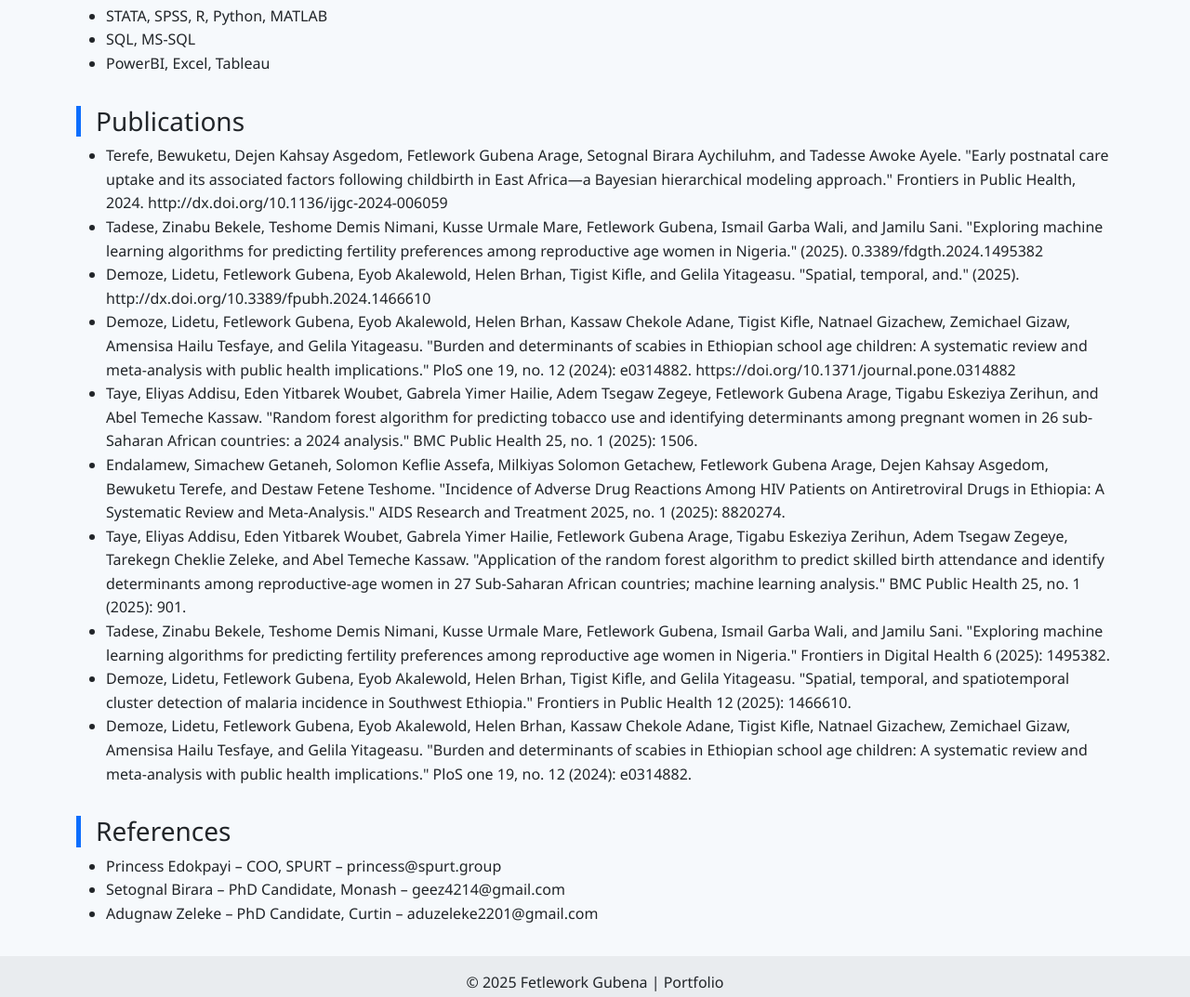
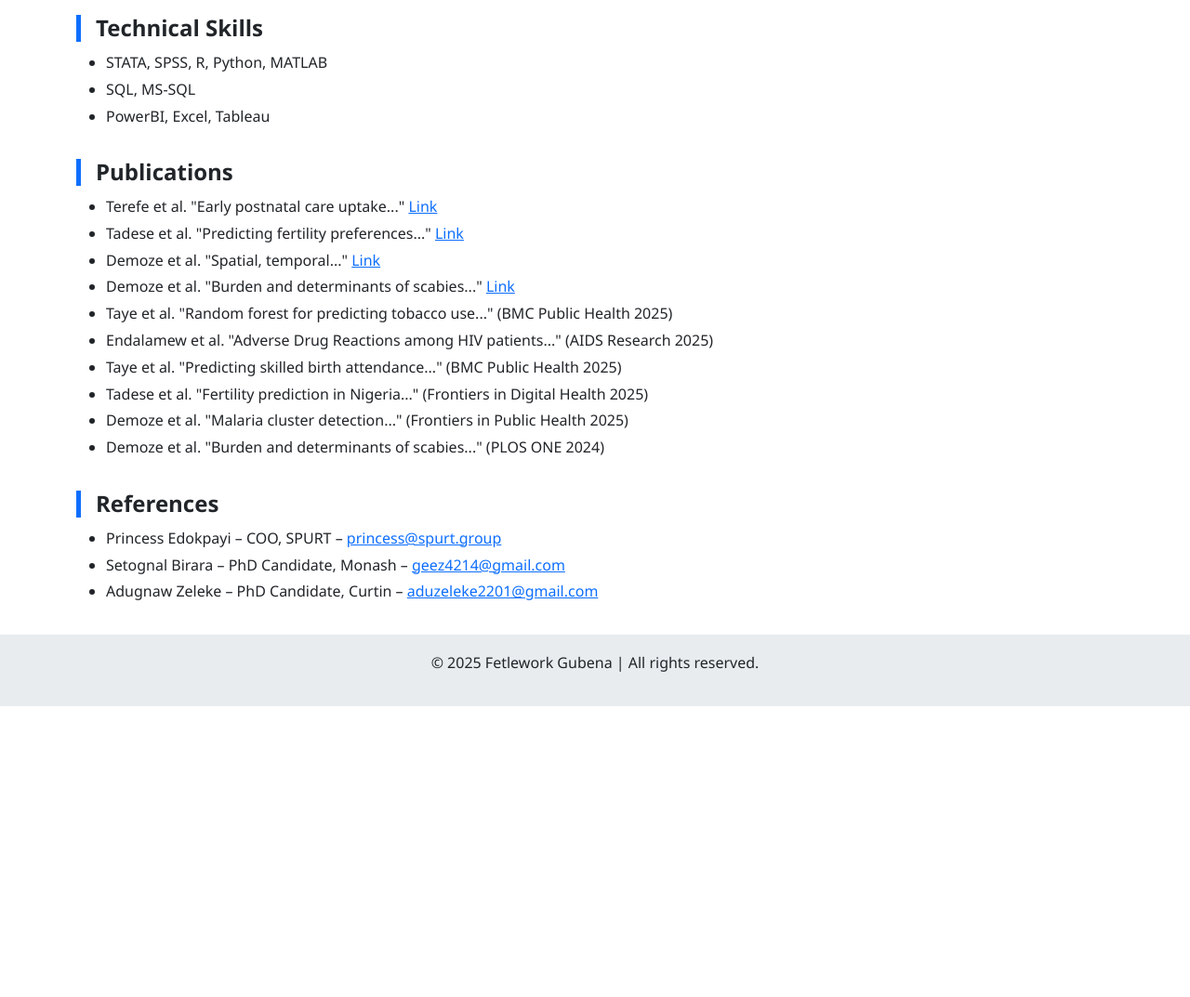
Before and after one commit to fetle1/fetle1.github.io, a plain HTML site: page index.html in a window 1280 px wide. Shown: the part 1315-2388 px from the top of the page at 93% size. After the commit the page ends 2075 px from the top, so only its background shows below. Drawn offline with nearby package versions, Linux system fonts and the light colour scheme.

Commit message:
Add files via upload

```diff
--- a/index.html
+++ b/index.html
@@ -7,9 +7,21 @@
   <link href="https://cdn.jsdelivr.net/npm/bootstrap@5.3.2/dist/css/bootstrap.min.css" rel="stylesheet" />
   <style>
     body {
-      background-color: #f6f9fc;
       font-family: 'Segoe UI', sans-serif;
-      line-height: 1.6;
+      line-height: 1.8;
+      font-size: 1rem;
+    }
+
+    h1, h3, h5 {
+      font-weight: 600;
+    }
+
+    h1 {
+      font-size: 2.5rem;
+    }
+
+    .section-title h3 {
+      font-size: 1.5rem;
     }
 
     .profile-img {
@@ -47,6 +59,11 @@
       margin-top: 2rem;
       padding: 1rem;
       background-color: #e9ecef;
+    }
+
+    a.text-white:hover {
+      color: #ddd;
+      text-decoration: underline;
     }
   </style>
 </head>
@@ -114,30 +131,29 @@
 
     <section class="section-title"><h3>Publications</h3></section>
     <ul id="publication-list">
-      <li>Terefe, Bewuketu, Dejen Kahsay Asgedom, Fetlework Gubena Arage, Setognal Birara Aychiluhm, and Tadesse Awoke Ayele. "Early postnatal care uptake and its associated factors following childbirth in East Africa—a Bayesian hierarchical modeling approach." Frontiers in Public Health, 2024. http://dx.doi.org/10.1136/ijgc-2024-006059</li>
-      <li>Tadese, Zinabu Bekele, Teshome Demis Nimani, Kusse Urmale Mare, Fetlework Gubena, Ismail Garba Wali, and Jamilu Sani. "Exploring machine learning algorithms for predicting fertility preferences among reproductive age women in Nigeria." (2025). 0.3389/fdgth.2024.1495382</li>
-      <li>Demoze, Lidetu, Fetlework Gubena, Eyob Akalewold, Helen Brhan, Tigist Kifle, and Gelila Yitageasu. "Spatial, temporal, and." (2025). http://dx.doi.org/10.3389/fpubh.2024.1466610</li>
-      <li>Demoze, Lidetu, Fetlework Gubena, Eyob Akalewold, Helen Brhan, Kassaw Chekole Adane, Tigist Kifle, Natnael Gizachew, Zemichael Gizaw, Amensisa Hailu Tesfaye, and Gelila Yitageasu. "Burden and determinants of scabies in Ethiopian school age children: A systematic review and meta-analysis with public health implications." PloS one 19, no. 12 (2024): e0314882. https://doi.org/10.1371/journal.pone.0314882</li>
-      <li>Taye, Eliyas Addisu, Eden Yitbarek Woubet, Gabrela Yimer Hailie, Adem Tsegaw Zegeye, Fetlework Gubena Arage, Tigabu Eskeziya Zerihun, and Abel Temeche Kassaw. "Random forest algorithm for predicting tobacco use and identifying determinants among pregnant women in 26 sub-Saharan African countries: a 2024 analysis." BMC Public Health 25, no. 1 (2025): 1506.</li>
-      <li>Endalamew, Simachew Getaneh, Solomon Keflie Assefa, Milkiyas Solomon Getachew, Fetlework Gubena Arage, Dejen Kahsay Asgedom, Bewuketu Terefe, and Destaw Fetene Teshome. "Incidence of Adverse Drug Reactions Among HIV Patients on Antiretroviral Drugs in Ethiopia: A Systematic Review and Meta‐Analysis." AIDS Research and Treatment 2025, no. 1 (2025): 8820274.</li>
-      <li>Taye, Eliyas Addisu, Eden Yitbarek Woubet, Gabrela Yimer Hailie, Fetlework Gubena Arage, Tigabu Eskeziya Zerihun, Adem Tsegaw Zegeye, Tarekegn Cheklie Zeleke, and Abel Temeche Kassaw. "Application of the random forest algorithm to predict skilled birth attendance and identify determinants among reproductive-age women in 27 Sub-Saharan African countries; machine learning analysis." BMC Public Health 25, no. 1 (2025): 901.</li>
-      <li>Tadese, Zinabu Bekele, Teshome Demis Nimani, Kusse Urmale Mare, Fetlework Gubena, Ismail Garba Wali, and Jamilu Sani. "Exploring machine learning algorithms for predicting fertility preferences among reproductive age women in Nigeria." Frontiers in Digital Health 6 (2025): 1495382.</li>
-      <li>Demoze, Lidetu, Fetlework Gubena, Eyob Akalewold, Helen Brhan, Tigist Kifle, and Gelila Yitageasu. "Spatial, temporal, and spatiotemporal cluster detection of malaria incidence in Southwest Ethiopia." Frontiers in Public Health 12 (2025): 1466610.</li>
-      <li>Demoze, Lidetu, Fetlework Gubena, Eyob Akalewold, Helen Brhan, Kassaw Chekole Adane, Tigist Kifle, Natnael Gizachew, Zemichael Gizaw, Amensisa Hailu Tesfaye, and Gelila Yitageasu. "Burden and determinants of scabies in Ethiopian school age children: A systematic review and meta-analysis with public health implications." PloS one 19, no. 12 (2024): e0314882.</li>
+      <li>Terefe et al. "Early postnatal care uptake..." <a href="http://dx.doi.org/10.1136/ijgc-2024-006059" target="_blank">Link</a></li>
+      <li>Tadese et al. "Predicting fertility preferences..." <a href="https://doi.org/10.3389/fdgth.2024.1495382" target="_blank">Link</a></li>
+      <li>Demoze et al. "Spatial, temporal..." <a href="http://dx.doi.org/10.3389/fpubh.2024.1466610" target="_blank">Link</a></li>
+      <li>Demoze et al. "Burden and determinants of scabies..." <a href="https://doi.org/10.1371/journal.pone.0314882" target="_blank">Link</a></li>
+      <li>Taye et al. "Random forest for predicting tobacco use..." (BMC Public Health 2025)</li>
+      <li>Endalamew et al. "Adverse Drug Reactions among HIV patients..." (AIDS Research 2025)</li>
+      <li>Taye et al. "Predicting skilled birth attendance..." (BMC Public Health 2025)</li>
+      <li>Tadese et al. "Fertility prediction in Nigeria..." (Frontiers in Digital Health 2025)</li>
+      <li>Demoze et al. "Malaria cluster detection..." (Frontiers in Public Health 2025)</li>
+      <li>Demoze et al. "Burden and determinants of scabies..." (PLOS ONE 2024)</li>
     </ul>
 
     <section class="section-title"><h3>References</h3></section>
     <ul>
-      <li>Princess Edokpayi – COO, SPURT – princess@spurt.group</li>
-      <li>Setognal Birara – PhD Candidate, Monash – geez4214@gmail.com</li>
-      <li>Adugnaw Zeleke – PhD Candidate, Curtin – aduzeleke2201@gmail.com</li>
+      <li>Princess Edokpayi – COO, SPURT – <a href="mailto:princess@spurt.group">princess@spurt.group</a></li>
+      <li>Setognal Birara – PhD Candidate, Monash – <a href="mailto:geez4214@gmail.com">geez4214@gmail.com</a></li>
+      <li>Adugnaw Zeleke – PhD Candidate, Curtin – <a href="mailto:aduzeleke2201@gmail.com">aduzeleke2201@gmail.com</a></li>
     </ul>
   </div>
 
   <footer>
-    <p>&copy; 2025 Fetlework Gubena | Portfolio</p>
+    <p>&copy; 2025 Fetlework Gubena | All rights reserved.</p>
   </footer>
 
-  <script src="https://cdn.jsdelivr.net/npm/bootstrap@5.3.2/dist/js/bootstrap.bundle.min.js"></script>
 </body>
 </html>
```
